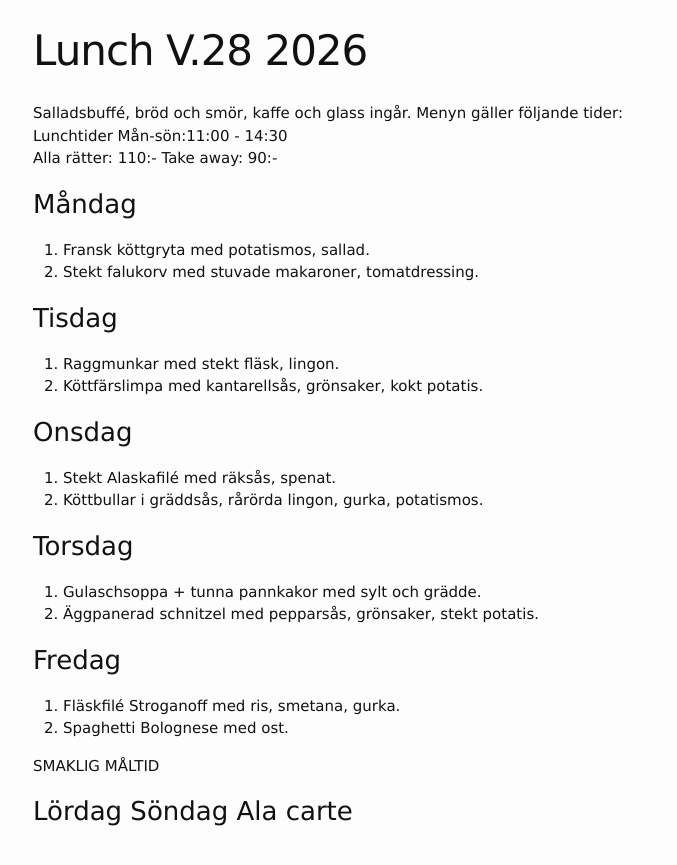
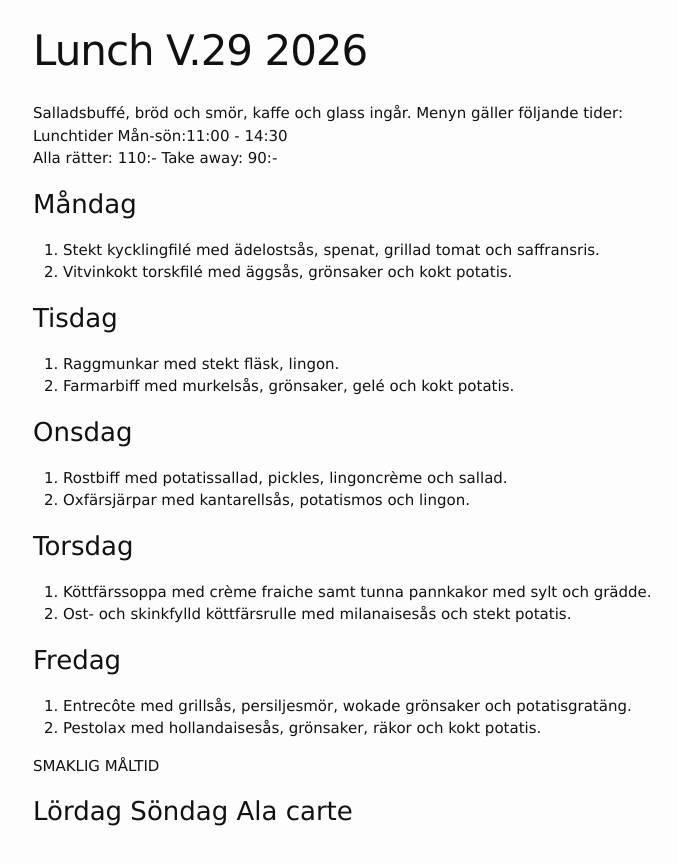
Before and after one commit to FarInn62/farinn62.github.io, a Jekyll site: the page built from lunch.md, in a window 1280 px wide. Shown: the top 865 px of the page, without its empty margins (237-914 px from the left). Built offline with Jekyll 4.4.1, drawn with Linux system fonts in a browser that asks for light colours.

Commit message:
Update lunch.md

```diff
--- a/lunch.md
+++ b/lunch.md
@@ -1,6 +1,6 @@
 ---
 layout: foodmenu
-title: Lunch V.28 2026
+title: Lunch V.29 2026
 permalink: /lunch/
 published: true
 ---
@@ -11,27 +11,27 @@ Alla rätter: 110:- Take away: 90:-
 
 ### Måndag
 
-1. Fransk köttgryta med potatismos, sallad.
-2. Stekt falukorv med stuvade makaroner, tomatdressing.
+1. Stekt kycklingfilé med ädelostsås, spenat, grillad tomat och saffransris.
+2. Vitvinkokt torskfilé med äggsås, grönsaker och kokt potatis.
 
 ### Tisdag
 
 1. Raggmunkar med stekt fläsk, lingon.
-2. Köttfärslimpa med kantarellsås, grönsaker, kokt potatis.
+2. Farmarbiff med murkelsås, grönsaker, gelé och kokt potatis.
 
 ### Onsdag
 
-1. Stekt Alaskafilé med räksås, spenat.
-2. Köttbullar i gräddsås, rårörda lingon, gurka, potatismos.
+1. Rostbiff med potatissallad, pickles, lingoncrème och sallad.
+2. Oxfärsjärpar med kantarellsås, potatismos och lingon.
 
 ### Torsdag
 
-1. Gulaschsoppa + tunna pannkakor med sylt och grädde.
-2. Äggpanerad schnitzel med pepparsås, grönsaker, stekt potatis.
+1. Köttfärssoppa med crème fraiche samt tunna pannkakor med sylt och grädde.
+2. Ost- och skinkfylld köttfärsrulle med milanaisesås och stekt potatis.
 
 ### Fredag
-1. Fläskfilé Stroganoff med ris, smetana, gurka.
-2.  Spaghetti Bolognese med ost.
+1.  Entrecôte med grillsås, persiljesmör, wokade grönsaker och potatisgratäng.
+2.  Pestolax med hollandaisesås, grönsaker, räkor och kokt potatis.
 
 SMAKLIG MÅLTID
 
```
